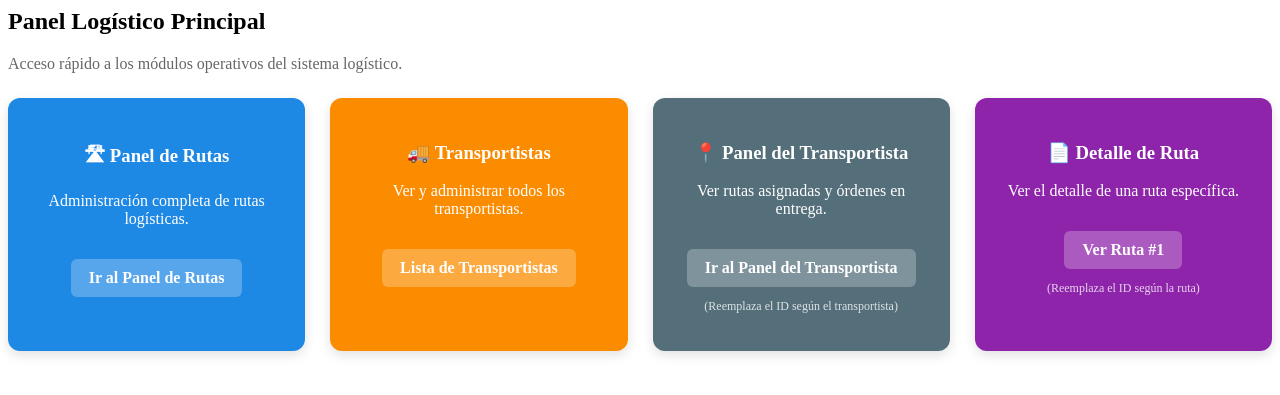
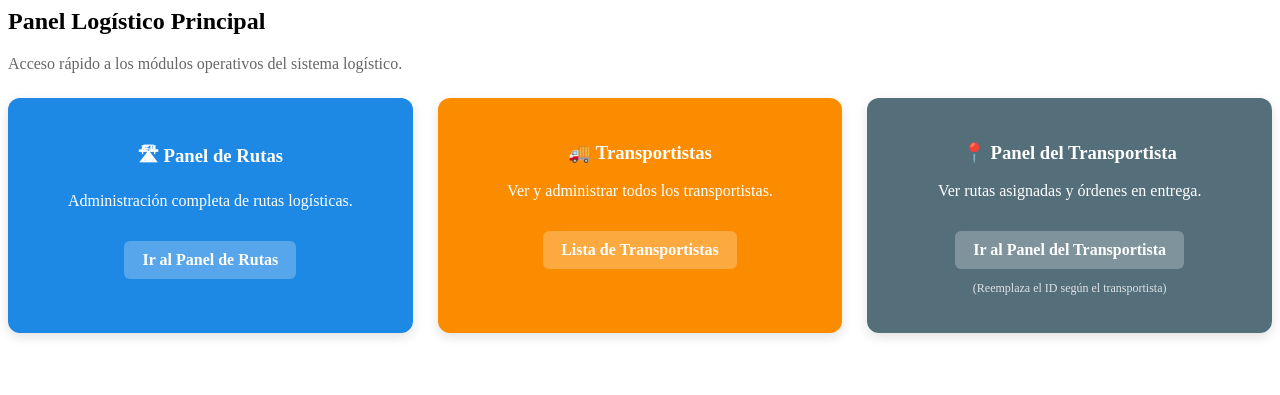
Before and after one commit to MarcoLogica/maderarte, a Django app: page /panel-principal/ in a window 1280 px wide. Shown: the top 395 px of the page. Run offline with Django 5.2, Linux system fonts and the light colour scheme; parts of the project's set-up code (start-up, migrations or seed data) failed here and were passed over.

Commit message:
Panel logístico principal con tarjetas profesionales y rutas administrativas

```diff
--- a/base/templates/detalle_ruta.html
+++ b/base/templates/detalle_ruta.html
@@ -11,7 +11,7 @@
     }
 
     .card {
-        background: #ffffff;
+        background: #A2ADF2;
         padding: 20px;
         border-radius: 10px;
         box-shadow: 0 2px 4px rgba(0,0,0,0.08);
--- a/base/templates/panel_principal.html
+++ b/base/templates/panel_principal.html
@@ -83,15 +83,7 @@
         <p style="font-size:12px; opacity:0.8;">(Reemplaza el ID según el transportista)</p>
     </div>
 
-    <!-- Detalle de ruta -->
-    <div class="card-log purple">
-        <h3>📄 Detalle de Ruta</h3>
-        <p>Ver el detalle de una ruta específica.</p>
-        <a class="btn-log" href="{% url 'detalle_ruta' ruta_id=1 %}">
-            Ver Ruta #1
-        </a>
-        <p style="font-size:12px; opacity:0.8;">(Reemplaza el ID según la ruta)</p>
-    </div>
+
 
 </div>
 
```
